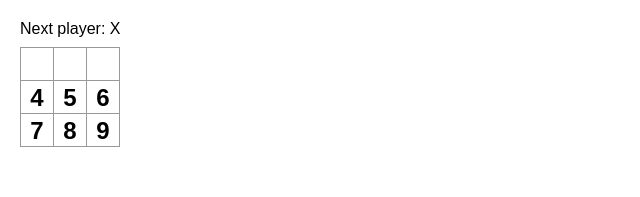
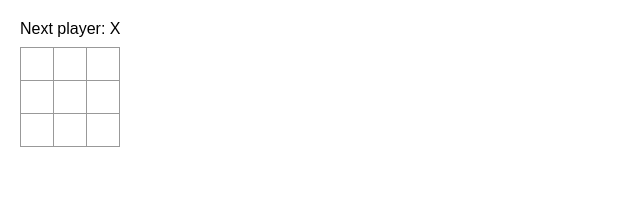
Before and after one commit to abhishek3011patil/tick_tac_toe, a React (Create React App) app in the folder react_tic/src/: page / in a window 1280 px wide. Shown: the top 197 px of the page, without its empty margins (0-640 px from the left). Built offline with nearby package versions, Linux system fonts and the light colour scheme.

Commit message:
fixed after merged issues in laptop and now code is working

```diff
--- a/react_tic/src/App.js
+++ b/react_tic/src/App.js
@@ -46,14 +46,14 @@ export default function Board() {
         <Square value={squares[2]} onSquareClick={() => handleClick(2)} />
       </div>
       <div className="board-row">
-        <Square value="4" />
-        <Square value="5" />
-        <Square value="6" />
+      <Square value={squares[3]} onSquareClick={() => handleClick(3)} />
+        <Square value={squares[4]} onSquareClick={() => handleClick(4)} />
+        <Square value={squares[5]} onSquareClick={() => handleClick(5)} />
       </div>
       <div className="board-row">
-        <Square value="7" />
-        <Square value="8" />
-        <Square value="9" />
+      <Square value={squares[6]} onSquareClick={() => handleClick(6)} />
+        <Square value={squares[7]} onSquareClick={() => handleClick(7)} />
+        <Square value={squares[8]} onSquareClick={() => handleClick(8)} />
       </div>
     </div>
   );
```
